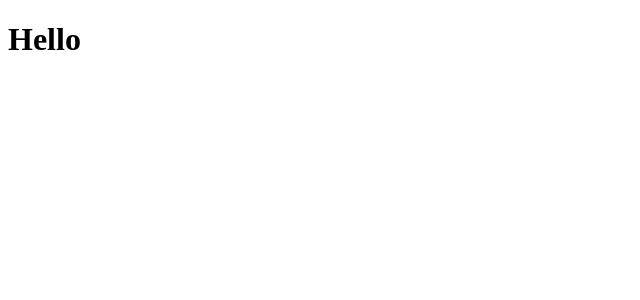
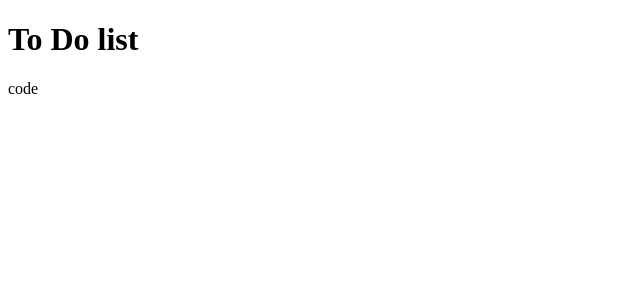
Before and after one commit to ga-wdi-exercises/todo-app-react, a React (Create React App) app: page / in a window 1280 px wide. Shown: the top 300 px of the page, without its empty margins (0-640 px from the left). Built offline with nearby package versions, Linux system fonts and the light colour scheme; the HTML template or start-up script is replaced by a standard one.

Commit message:
just created list

```diff
--- a/src/App.js
+++ b/src/App.js
@@ -3,7 +3,10 @@ import React, {Component} from 'react'
 class ToDo extends Component {
     render(){
       return (
-        <h1>Hello</h1>
+        <div>
+        <h1>To Do list</h1>
+        <p>{this.props.item}</p>
+        </div>
       )
     }
 }
--- a/src/index.js
+++ b/src/index.js
@@ -3,6 +3,6 @@ import ReactDOM from 'react-dom';
 import ToDo from './App.js'
 
 ReactDOM.render(
-  <ToDo />,
+  <ToDo item={"code"}/>,
     document.getElementById('root')
 )
```
